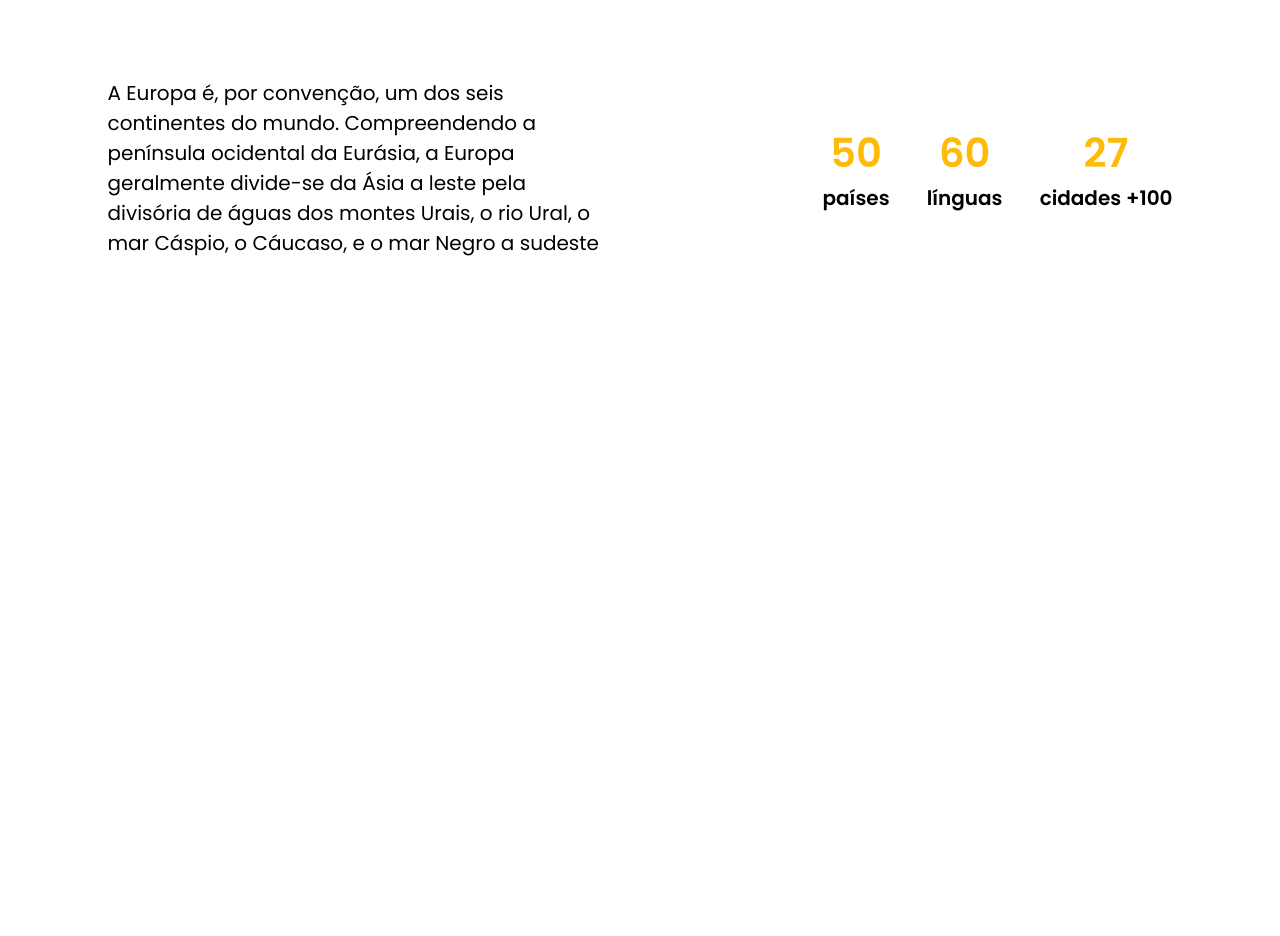
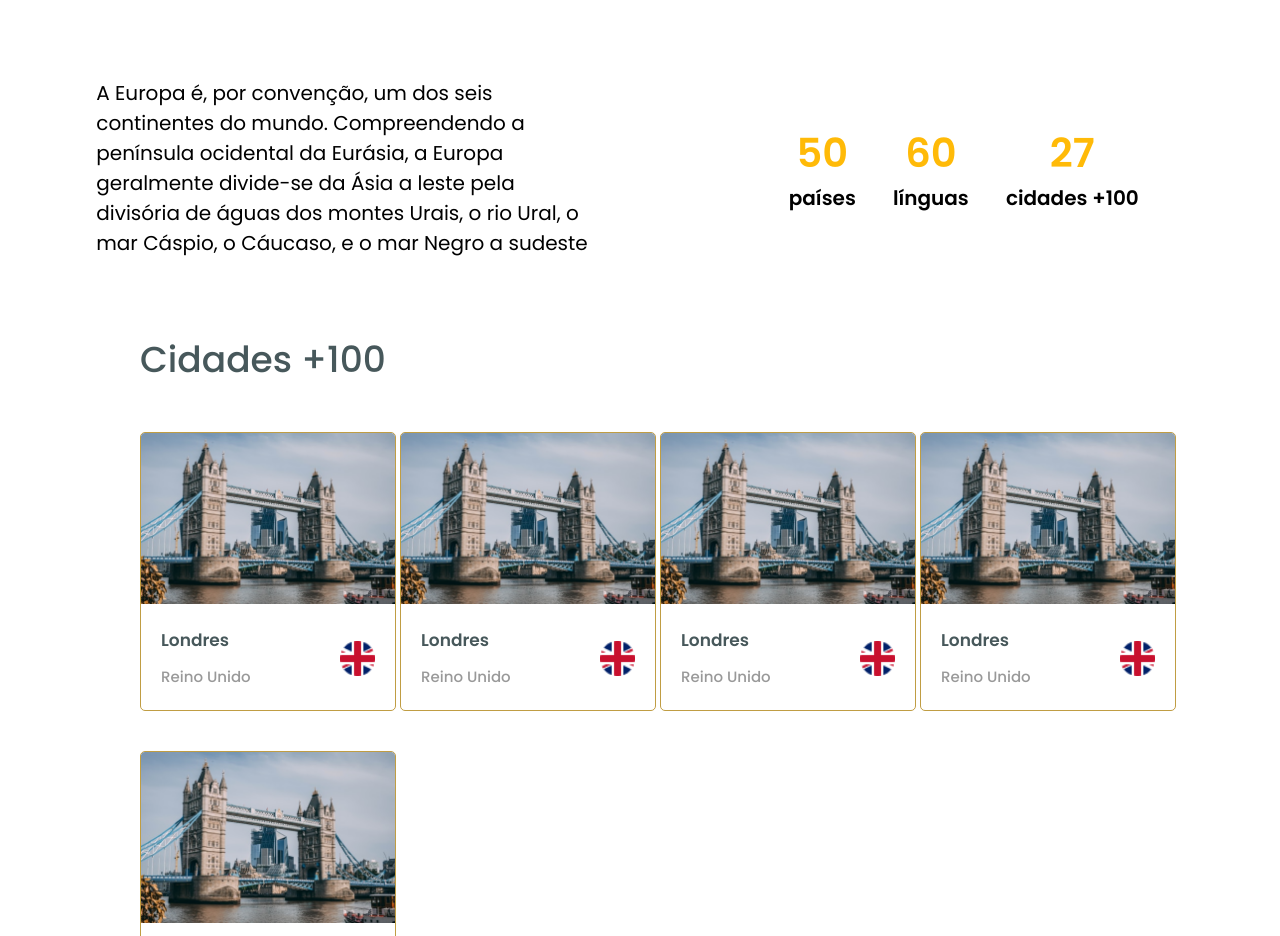
Before and after one commit to pedroviniciusn/world-trip, a Next.js app: page /europe in a window 1280 px wide. Shown: the part 496-1432 px from the top of the page. Before the commit the page ends 834 px from the top, so only its background shows below. Built offline with nearby package versions, Linux system fonts and the light colour scheme.

Commit message:
feat: Finalizando pagina dos paises e utilizando do conceito de componentizaçao

```diff
--- a/next.config.js
+++ b/next.config.js
@@ -1,6 +1,9 @@
 /** @type {import('next').NextConfig} */
 const nextConfig = {
   reactStrictMode: true,
+  images: {
+    disableStaticImages: false
+  }
 }
 
 module.exports = nextConfig
--- /dev/null
+++ b/src/components/CardCities/index.tsx
@@ -0,0 +1,29 @@
+import { Flex, Box, Text, Image } from '@chakra-ui/react';
+
+interface ICardCitiesProps {
+  city: string;
+  country: string;
+  srcCity: string;
+  srcCountry: string;
+  altCity: string;
+  altCountry: string;
+}
+
+export function CardCities({city, country, srcCity, srcCountry, altCity, altCountry}: ICardCitiesProps) {
+  return (
+    <Box width={256} height={279} border="1px" borderColor="highlight.50" borderRadius="5px">
+    <Image src={srcCity} alt={altCity} />
+    <Flex align="center" justify="space-between" p={5} pt={6}>
+      <Box>
+        <Text pb={3} fontWeight="semibold" fontSize="17px" color="dark.500">
+          {city}
+        </Text>
+        <Text fontWeight="medium" fontSize="15px" color="dark.300">
+          {country}
+        </Text>
+      </Box>
+      <Image src={srcCountry} alt={altCountry} width="35px"/>
+    </Flex>
+  </Box>
+  )
+}
--- a/src/components/Header/Logo.tsx
+++ b/src/components/Header/Logo.tsx
@@ -1,17 +1,18 @@
-import { Box } from '@chakra-ui/react';
-import Image, { StaticImageData } from 'next/image';
+import { Box, Image } from '@chakra-ui/react';
 import Link from 'next/link';
 import { FunctionComponent } from 'react';
 
+
 interface ILogo {
-  src: string | StaticImageData;
+  src: string;
+  alt: string;
 }
 
-const Logo: FunctionComponent<ILogo> = ({src}) => {
+const Logo: FunctionComponent<ILogo> = ({src, alt}) => {
   return (
     <Box width="100%" display="flex" alignItems="center" justifyContent="center">
       <Link href="/">
-        <Image src={src} alt="Logo" width="100"/>
+        <Image src={src} alt={alt} width={110} />
       </Link>
     </Box>
   )
--- a/src/components/Header/index.tsx
+++ b/src/components/Header/index.tsx
@@ -31,7 +31,7 @@ export function Header() {
         mx="auto"
         alignItems="center"
       >
-        <Box position="absolute" ml={20}>
+        <Box position="absolute" pl="135px">
           <Link href="/">
             <Button
               iconSpacing={0}
@@ -43,7 +43,7 @@ export function Header() {
           </Link>
         </Box>
 
-        <Logo src={logo} />
+        <Logo src={logo.src} alt='Logo'/>
       </Flex>
     );
   }
@@ -57,7 +57,7 @@ export function Header() {
       mx="auto"
       alignItems="center"
     >
-      <Logo src={logo} />
+      <Logo src={logo.src} alt='Logo'/>
     </Flex>
   );
 }
--- a/src/components/Slide/index.tsx
+++ b/src/components/Slide/index.tsx
@@ -1,12 +1,11 @@
 import React, { useRef, useState } from "react";
 
 import { Swiper, SwiperSlide } from "swiper/react";
-import Image from "next/image";
 
 import imageEurope from "../../../public/images_project/slide_continents/europe.png";
 
 import { Navigation, Pagination, Mousewheel, Keyboard } from "swiper";
-import { Box, Flex, Heading, Text } from "@chakra-ui/react";
+import { Box, Flex, Heading, Text, Image } from "@chakra-ui/react";
 
 import "swiper/css";
 import "swiper/css/navigation";
@@ -25,7 +24,7 @@ export function Slide() {
         className="mySwiper"
       >
         <SwiperSlide>
-          <Image src={imageEurope} alt="europe" />
+          <Image src={imageEurope.src} alt="Europe"/>
           <Flex
             flexDirection="column"
             position="absolute"
--- /dev/null
+++ b/src/pages/europe/Cities.tsx
@@ -0,0 +1,55 @@
+import { CardCities } from "@/components/CardCities";
+import { Box, Heading, SimpleGrid } from "@chakra-ui/react";
+
+import london from "../../../public/images_project/pages_cities/europe/london.png";
+import UK from "../../../public/images_project/pages_cities/europe/uk.png";
+
+export function Cities() {
+  return (
+    <Box px="140px">
+      <Heading fontSize="36px" fontWeight="medium" pb="50px" color="dark.500">Cidades +100</Heading>
+      <SimpleGrid columns={4} spacing={10}>
+        <CardCities
+          city="Londres"
+          country="Reino Unido"
+          srcCity={london.src}
+          altCity="Londres"
+          srcCountry={UK.src}
+          altCountry="UK"
+        />
+        <CardCities
+          city="Londres"
+          country="Reino Unido"
+          srcCity={london.src}
+          altCity="Londres"
+          srcCountry={UK.src}
+          altCountry="UK"
+        />
+        <CardCities
+          city="Londres"
+          country="Reino Unido"
+          srcCity={london.src}
+          altCity="Londres"
+          srcCountry={UK.src}
+          altCountry="UK"
+        />
+        <CardCities
+          city="Londres"
+          country="Reino Unido"
+          srcCity={london.src}
+          altCity="Londres"
+          srcCountry={UK.src}
+          altCountry="UK"
+        />
+        <CardCities
+          city="Londres"
+          country="Reino Unido"
+          srcCity={london.src}
+          altCity="Londres"
+          srcCountry={UK.src}
+          altCountry="UK"
+        />
+      </SimpleGrid>
+    </Box>
+  );
+}
--- /dev/null
+++ b/src/pages/europe/Info.tsx
@@ -0,0 +1,24 @@
+import { Box, Text } from "@chakra-ui/react";
+
+interface IInfoProps {
+  text_one: string;
+  text_two: string;
+}
+
+export function Info({ text_one, text_two }: IInfoProps) {
+  return (
+    <Box>
+      <Text
+        align="center"
+        fontWeight="semibold"
+        fontSize="40px"
+        color="highlight.100"
+      >
+        {text_one}
+      </Text>
+      <Text align="center" fontSize="20px" fontWeight="semibold">
+        {text_two}
+      </Text>
+    </Box>
+  );
+}
--- a/src/pages/europe/index.tsx
+++ b/src/pages/europe/index.tsx
@@ -1,6 +1,7 @@
+import { Box, Flex, Text, Image } from "@chakra-ui/react";
 import { Header } from "@/components/Header";
-import { Box, Flex, Text } from "@chakra-ui/react";
-import Image from "next/image";
+import { Cities } from './Cities';
+import { Info } from './Info';
 
 import europe from "../../../public/images_project/pages_cities/europe/europe.png";
 
@@ -9,9 +10,9 @@ export default function Europe() {
     <Box maxWidth={1480}>
       <Header />
       <Box width="100%">
-        <Image src={europe} alt="europe" style={{ width: "100%" }} />
+        <Image src={europe.src} alt="Europe"/>
       </Box>
-      <Flex align="center" justify="space-around" py={20} width="100%">
+      <Flex align="center" justify="space-around" py={20} pr="45px" width="100%">
         <Box w={500}>
           <Text fontSize="20px" color="highlight.500">
             A Europa é, por convenção, um dos seis continentes do mundo.
@@ -21,32 +22,12 @@ export default function Europe() {
           </Text>
         </Box>
         <Flex alignItems="center" justify="space-between" width={350} >
-          <Box>
-            <Text align="center" fontWeight="semibold" fontSize="40px" color="highlight.100">
-              50
-            </Text>
-            <Text align="center" fontSize="20px" fontWeight="semibold">
-              países
-            </Text>
-          </Box>
-          <Box>
-            <Text align="center" fontWeight="semibold" fontSize="40px" color={"highlight.100"}>
-              60
-            </Text>
-            <Text align="center" fontSize="20px" fontWeight="semibold">
-              línguas
-            </Text>
-          </Box>
-          <Box>
-            <Text align="center" fontWeight="semibold" fontSize="40px" color="highlight.100">
-              27
-            </Text>
-            <Text align="center" fontSize="20px" fontWeight="semibold">
-              cidades +100
-            </Text>
-          </Box>
+          <Info text_one='50' text_two='países' />
+          <Info text_one='60' text_two='línguas' />
+          <Info text_one='27' text_two='cidades +100' />
         </Flex>
       </Flex>
+      <Cities />
     </Box>
   );
 }
```
Also changed, not shown: src/pages/index.tsx (+7 -8 lines).
